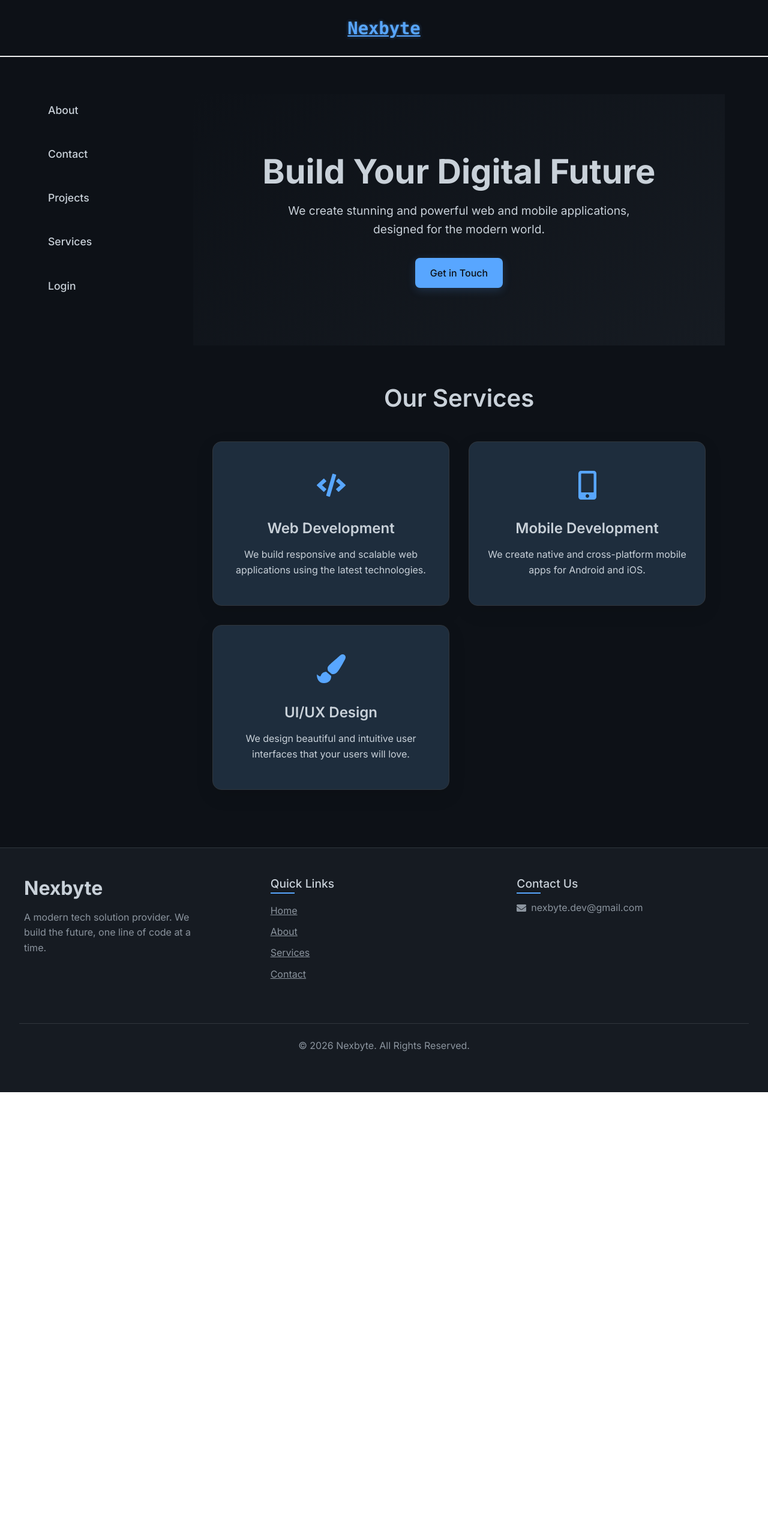
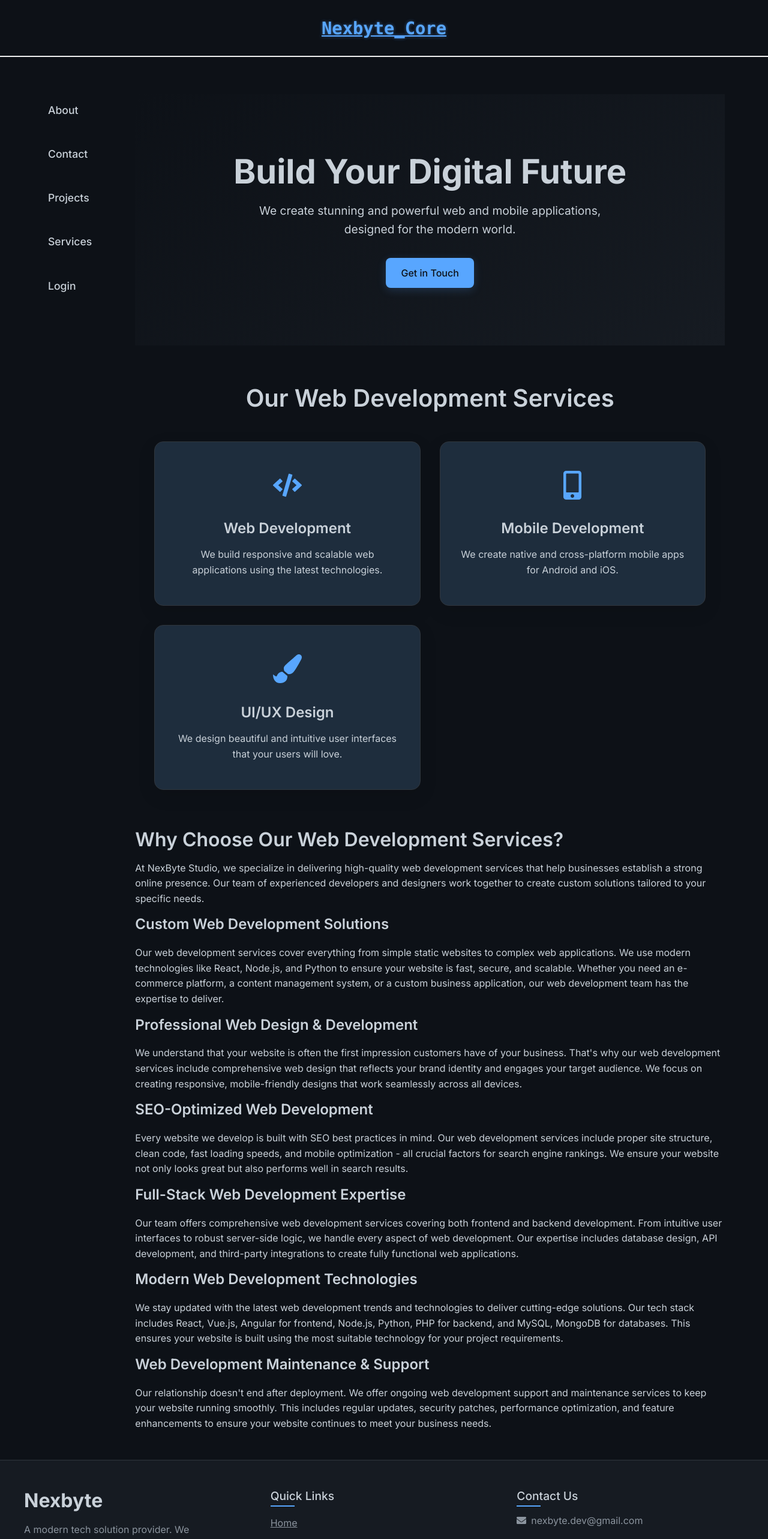
Before and after one commit to Krishna006tandon/Nexbyte_dev, a React (Create React App) app in the folder nexbyte-portfolio/: page / in a window 1280 px wide. Shown: the top 2566 px of the page at 60% size. Before the commit the page ends 1821 px from the top, so only its background shows below. Built offline with nearby package versions, Linux system fonts and the light colour scheme.

Commit message:
SEO updated

```diff
--- a/nexbyte-portfolio/package.json
+++ b/nexbyte-portfolio/package.json
@@ -34,6 +34,7 @@
     "react": "^18.2.0",
     "react-chartjs-2": "^5.3.0",
     "react-dom": "^18.2.0",
+    "react-helmet-async": "^2.0.5",
     "react-icons": "^5.5.0",
     "react-router-dom": "^7.9.4",
     "react-scripts": "5.0.1",
--- a/nexbyte-portfolio/src/App.js
+++ b/nexbyte-portfolio/src/App.js
@@ -1,5 +1,6 @@
 import React from 'react';
 import { BrowserRouter as Router, Route, Routes } from 'react-router-dom';
+import { HelmetProvider } from 'react-helmet-async';
 import Navbar from './components/Navbar';
 import Footer from './components/Footer';
 import Home from './pages/Home';
@@ -26,6 +27,7 @@ import './App.css';
 
 function App() {
   return (
+    <HelmetProvider>
       <AuthProvider>
         <Router>
           <div className="app-container">
@@ -56,6 +58,7 @@ function App() {
           </div>
         </Router>
       </AuthProvider>
+    </HelmetProvider>
   );
 }
 
--- a/nexbyte-portfolio/src/components/Navbar.js
+++ b/nexbyte-portfolio/src/components/Navbar.js
@@ -21,7 +21,7 @@ const Navbar = () => {
   return (
     <header className="header">
       <nav className="navbar">
-        <NavLink className="nav-logo" to="/">Nexbyte</NavLink>
+        <NavLink className="nav-logo" to="/">Nexbyte_Core</NavLink>
         <div className={`nav-menu collapse ${!isNavCollapsed ? 'show' : ''}`}>
           <NavLink className="nav-link" to="/" end>Home</NavLink>
           <NavLink className="nav-link" to="/about">About</NavLink>
--- a/nexbyte-portfolio/src/pages/About.js
+++ b/nexbyte-portfolio/src/pages/About.js
@@ -1,4 +1,5 @@
 import React from 'react';
+import { Helmet } from 'react-helmet-async';
 import Card from '../components/Card';
 import { FaGithub, FaLinkedin } from 'react-icons/fa';
 import './About.css';
@@ -41,9 +42,17 @@ const teamMembers = [
 
 const About = () => {
   return (
+    <>
+      <Helmet>
+        <title>About Web Development Company | NexByte Studio</title>
+        <meta name="description" content="Learn about NexByte Studio - a leading web development company providing innovative digital solutions, custom web applications, and expert development services." />
+        <meta name="keywords" content="web development company, web development team, software development company, web developers, nexbyte, nexbyte core" />
+        <link rel="canonical" href="https://nexbyte-dev.vercel.app/about" />
+      </Helmet>
+
       <div className="about-page">
         <header className="page-header">
-        <h1 className="page-title">About Nexbyte_Core</h1>
+          <h1 className="page-title">About Nexbyte_Core - Web Development Company</h1>
           <p className="page-subtitle">
             Welcome to Nexbyte_Core, a hub of innovation where technology meets creativity. We are a collective of passionate developers, designers, and strategists dedicated to building cutting-edge digital solutions.
             Our mission is to transform complex challenges into elegant, high-performance web applications, AI-driven systems, and secure backend architectures.
@@ -52,8 +61,24 @@ const About = () => {
           </p>
         </header>
 
+        <section className="company-story">
+          <h2>Our Story as a Web Development Company</h2>
+          <p>Nexbyte_Core was founded with a simple vision: to become a web development company that bridges the gap between innovative ideas and practical implementation. As a growing web development company, we understand the challenges businesses face in today's digital landscape. Our team combines technical expertise with creative problem-solving to deliver solutions that drive real business value.</p>
+
+          <h3>Web Development Company Philosophy</h3>
+          <p>As a client-focused web development company, we believe in transparency, collaboration, and continuous learning. Our approach to web development is rooted in understanding your business objectives and translating them into technical solutions. Every project we undertake as a web development company is an opportunity to push boundaries and set new standards in digital innovation.</p>
+
+          <h3>Why Choose Our Web Development Company?</h3>
+          <p>Choosing the right web development company is crucial for your project's success. At Nexbyte_Core, we differentiate ourselves through our commitment to quality, innovation, and client satisfaction. Our web development company offers comprehensive services that cover the entire development lifecycle - from initial consultation and strategy to deployment and ongoing support.</p>
+
+          <h3>Web Development Company Expertise</h3>
+          <p>Our web development company specializes in modern technologies and frameworks. We stay ahead of industry trends to ensure our clients receive cutting-edge solutions. As a versatile web development company, we work across various domains including e-commerce, healthcare, education, and enterprise applications. Our team's diverse skill set allows us to tackle complex challenges and deliver robust, scalable solutions.</p>
+        </section>
+
         <section className="team-section">
-        <h2 className="section-title">Our Team</h2>
+          <h2 className="section-title">Our Web Development Team</h2>
+          <p>Our web development company is built on the foundation of talented professionals who are passionate about their craft. Each member of our web development team brings unique skills and perspectives, enabling us to deliver comprehensive solutions. From frontend specialists to backend experts, our web development team has the expertise to handle projects of any complexity.</p>
+
           <div className="team-grid">
             {teamMembers.map((member, index) => (
               <Card key={index} className="team-member-card">
@@ -71,7 +96,9 @@ const About = () => {
         </section>
 
         <section className="tech-stack-section">
-        <h2 className="section-title">Our Core Technologies</h2>
+          <h2 className="section-title">Our Web Development Technology Stack</h2>
+          <p>As a modern web development company, we leverage cutting-edge technologies to build robust and scalable applications. Our technology stack is carefully selected based on project requirements, performance needs, and long-term maintainability. This comprehensive approach ensures that our web development company delivers solutions that are both current and future-proof.</p>
+
           <div className="tech-stack-grid">
             <div className="tech-item"><img src="https://cdn.jsdelivr.net/gh/devicons/devicon/icons/react/react-original.svg" alt="React" /><span>React</span></div>
             <div className="tech-item"><img src="https://cdn.jsdelivr.net/gh/devicons/devicon/icons/nodejs/nodejs-original.svg" alt="Node.js" /><span>Node.js</span></div>
@@ -83,8 +110,15 @@ const About = () => {
           </div>
         </section>
 
+        <section className="company-values">
+          <h2>Web Development Company Values</h2>
+          <p>At Nexbyte_Core, our values guide everything we do as a web development company. We believe in innovation, integrity, and excellence. These core values shape our approach to web development and define our relationships with clients and team members. As a responsible web development company, we prioritize security, performance, and user experience in every project we undertake.</p>
 
+          <h3>Future Vision for Our Web Development Company</h3>
+          <p>Looking ahead, our web development company aims to expand our services and impact more businesses through digital transformation. We continue to invest in learning and adopting new technologies to stay at the forefront of web development. Our vision is to be recognized as a leading web development company that consistently delivers exceptional results and drives digital innovation.</p>
+        </section>
       </div>
+    </>
   );
 };
 
--- a/nexbyte-portfolio/src/pages/Home.js
+++ b/nexbyte-portfolio/src/pages/Home.js
@@ -1,5 +1,6 @@
 import React from 'react';
 import { Link } from 'react-router-dom';
+import { Helmet } from 'react-helmet-async';
 import Card from '../components/Card';
 import { FaCode, FaMobileAlt, FaPaintBrush } from 'react-icons/fa';
 import './Home.css';
@@ -7,6 +8,14 @@ import HomeSidebar from '../components/HomeSidebar'; // Import the sidebar
 
 const Home = () => {
   return (
+    <>
+      <Helmet>
+        <title>Web Development Services in India | NexByte Studio</title>
+        <meta name="description" content="Professional web development & SEO services. Fast, secure & mobile-friendly websites by NexByte Studio." />
+        <meta name="keywords" content="web development services, website development, web design, SEO services, nexbyte, nexbyte studio, nexbyte core" />
+        <link rel="canonical" href="https://nexbyte-dev.vercel.app/" />
+      </Helmet>
+
       <div className="home-container"> {/* New container for flexbox */}
         <HomeSidebar /> {/* Add the sidebar */}
         <div className="home-page">
@@ -19,7 +28,7 @@ const Home = () => {
 
           {/* Services Section */}
           <section className="services-section">
-          <h2 className="section-title">Our Services</h2>
+            <h2 className="section-title">Our Web Development Services</h2>
             <div className="services-grid">
               <Card className="service-card">
                 <div className="icon"><FaCode /></div>
@@ -38,8 +47,33 @@ const Home = () => {
               </Card>
             </div>
           </section>
+
+          {/* Extended Content for SEO */}
+          <section className="about-services">
+            <h2>Why Choose Our Web Development Services?</h2>
+            <p>At NexByte Studio, we specialize in delivering high-quality web development services that help businesses establish a strong online presence. Our team of experienced developers and designers work together to create custom solutions tailored to your specific needs.</p>
+
+            <h3>Custom Web Development Solutions</h3>
+            <p>Our web development services cover everything from simple static websites to complex web applications. We use modern technologies like React, Node.js, and Python to ensure your website is fast, secure, and scalable. Whether you need an e-commerce platform, a content management system, or a custom business application, our web development team has the expertise to deliver.</p>
+
+            <h3>Professional Web Design & Development</h3>
+            <p>We understand that your website is often the first impression customers have of your business. That's why our web development services include comprehensive web design that reflects your brand identity and engages your target audience. We focus on creating responsive, mobile-friendly designs that work seamlessly across all devices.</p>
+
+            <h3>SEO-Optimized Web Development</h3>
+            <p>Every website we develop is built with SEO best practices in mind. Our web development services include proper site structure, clean code, fast loading speeds, and mobile optimization - all crucial factors for search engine rankings. We ensure your website not only looks great but also performs well in search results.</p>
+
+            <h3>Full-Stack Web Development Expertise</h3>
+            <p>Our team offers comprehensive web development services covering both frontend and backend development. From intuitive user interfaces to robust server-side logic, we handle every aspect of web development. Our expertise includes database design, API development, and third-party integrations to create fully functional web applications.</p>
+
+            <h3>Modern Web Development Technologies</h3>
+            <p>We stay updated with the latest web development trends and technologies to deliver cutting-edge solutions. Our tech stack includes React, Vue.js, Angular for frontend, Node.js, Python, PHP for backend, and MySQL, MongoDB for databases. This ensures your website is built using the most suitable technology for your project requirements.</p>
+
+            <h3>Web Development Maintenance & Support</h3>
+            <p>Our relationship doesn't end after deployment. We offer ongoing web development support and maintenance services to keep your website running smoothly. This includes regular updates, security patches, performance optimization, and feature enhancements to ensure your website continues to meet your business needs.</p>
+          </section>
         </div>
       </div>
+    </>
   );
 };
 
```
Also changed, not shown: nexbyte-portfolio/public/robots.txt, 2 other files (tests, documents, lock files or other folders). Lines whose indentation alone changed are shown as unchanged.
